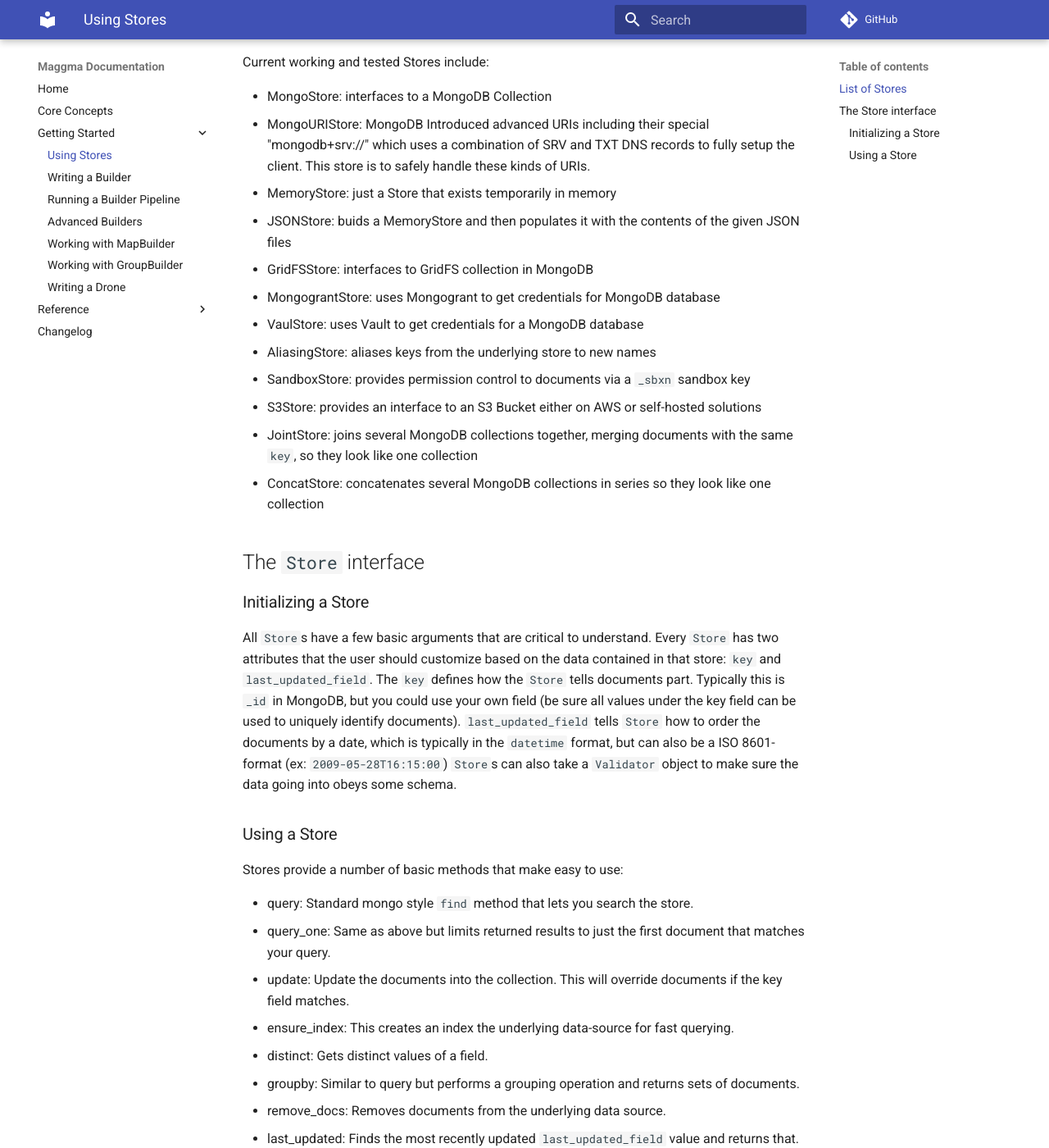
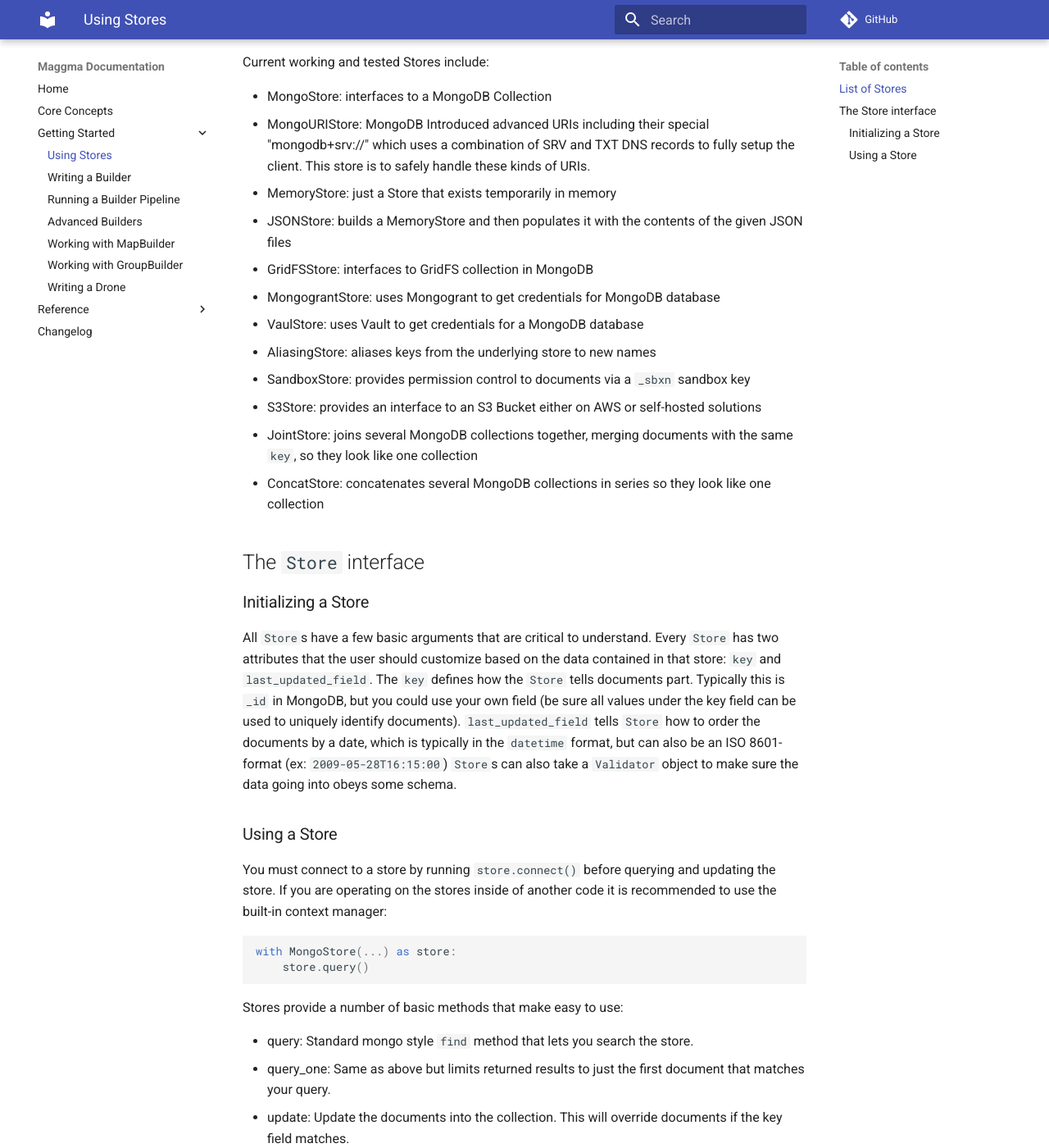
Before and after one commit to materialsproject/maggma, an MkDocs documentation site: the page built from docs/getting_started/stores.md, in a window 1280 px wide and 1400 px high, scrolled down 412 px. Shown: the whole window at 82% size. Built offline with MkDocs 1.6.1 and Material for MkDocs 9.7.7, drawn with Linux system fonts in a browser that asks for light colours; comment, search, counter and statistics services are not loaded; some of the changed text lies outside the part shown.

Commit message:
updated docs for stores

````diff
--- a/docs/getting_started/stores.md
+++ b/docs/getting_started/stores.md
@@ -9,7 +9,7 @@
 - MongoStore: interfaces to a MongoDB Collection
 - MongoURIStore: MongoDB Introduced advanced URIs including their special "mongodb+srv://" which uses a combination of SRV and TXT DNS records to fully setup the client. This store is to safely handle these kinds of URIs.
 - MemoryStore: just a Store that exists temporarily in memory
-- JSONStore: buids a MemoryStore and then populates it with the contents of the given JSON files
+- JSONStore: builds a MemoryStore and then populates it with the contents of the given JSON files
 - GridFSStore: interfaces to GridFS collection in MongoDB
 - MongograntStore: uses Mongogrant to get credentials for MongoDB database
 - VaulStore: uses Vault to get credentials for a MongoDB database
@@ -23,9 +23,17 @@
 
 ### Initializing a Store
 
-All `Store`s have a few basic arguments that are critical to understand. Every `Store` has two attributes that the user should customize based on the data contained in that store: `key` and `last_updated_field`. The `key` defines how the `Store` tells documents part. Typically this is `_id` in MongoDB, but you could use your own field (be sure all values under the key field can be used to uniquely identify documents). `last_updated_field` tells `Store` how to order the documents by a date, which is typically in the `datetime` format, but can also be a ISO 8601-format (ex: `2009-05-28T16:15:00`)  `Store`s can also take a `Validator` object to make sure the data going into obeys some schema.
+All `Store`s have a few basic arguments that are critical to understand. Every `Store` has two attributes that the user should customize based on the data contained in that store: `key` and `last_updated_field`. The `key` defines how the `Store` tells documents part. Typically this is `_id` in MongoDB, but you could use your own field (be sure all values under the key field can be used to uniquely identify documents). `last_updated_field` tells `Store` how to order the documents by a date, which is typically in the `datetime` format, but can also be an ISO 8601-format (ex: `2009-05-28T16:15:00`) `Store`s can also take a `Validator` object to make sure the data going into obeys some schema.
 
 ### Using a Store
+
+You must connect to a store by running `store.connect()` before querying and updating the store.
+If you are operating on the stores inside of another code it is recommended to use the built-in context manager:
+
+```python
+with MongoStore(...) as store:
+    store.query()
+```
 
 Stores provide a number of basic methods that make easy to use:
 
@@ -36,5 +44,5 @@
 - distinct: Gets distinct values of a field.
 - groupby: Similar to query but performs a grouping operation and returns sets of documents.
 - remove_docs: Removes documents from the underlying data source.
-- last_updated: Finds the most recently updated `last_updated_field` value and returns that. Usefull for knowing how old a data-source is.
+- last_updated: Finds the most recently updated `last_updated_field` value and returns that. Useful for knowing how old a data-source is.
 - newer_in: Finds all documents that are newer in the target collection and returns their `key`s. This is a very useful way of performing incremental processing.
````
